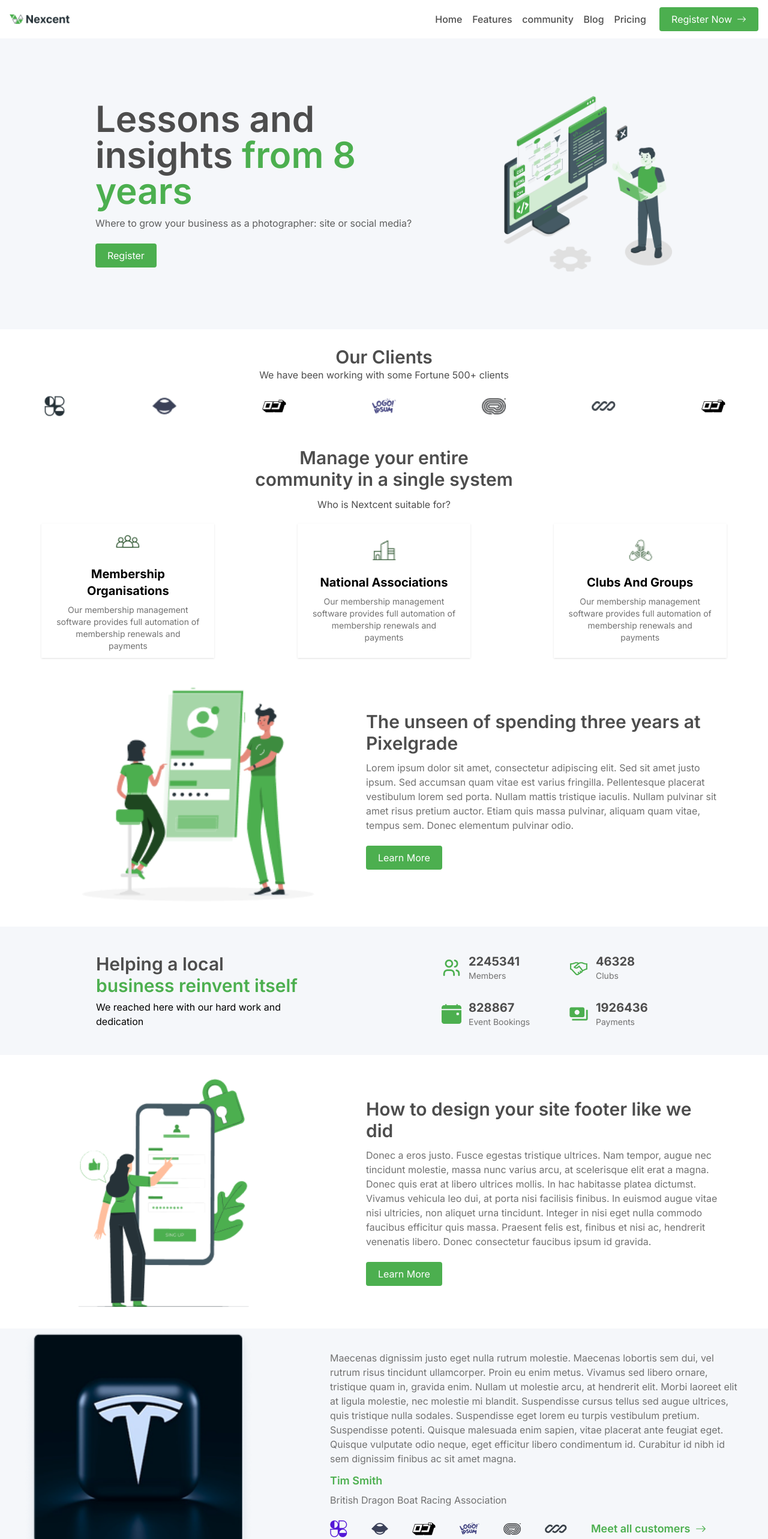
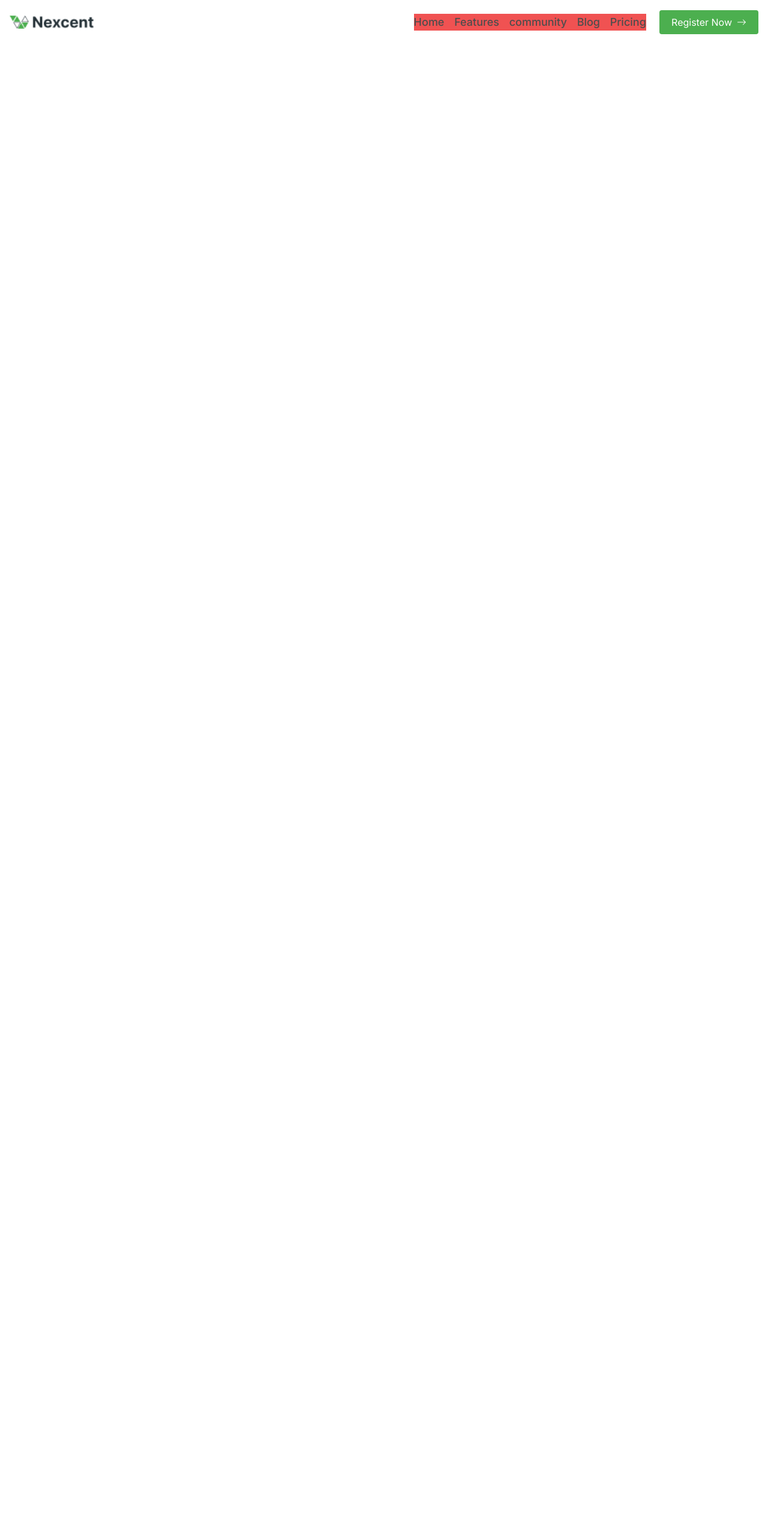
Before and after one commit to Kamron-Ems/Landing-Page-NExt.Js, a Next.js app: page / in a window 1280 px wide. Shown: the top 2566 px of the page at 60% size. After the commit the page ends 800 px from the top, so only its background shows below. Built offline with nearby package versions, Linux system fonts and the light colour scheme.

Commit message:
amelioration du code

```diff
--- a/app/components/ActionButton/index.jsx
+++ b/app/components/ActionButton/index.jsx
@@ -4,7 +4,7 @@ import { BsArrowRight } from 'react-icons/bs'
 function ActionButton() {
   return (
     <div className='bg-background '>
-      <div className='container mx-auto space-y-7 p-7 '>
+      <div className='container mx-auto space-y-7 p-10  '>
         <h1 className='font-semibold text-6xl max-w-[618px] text-center mx-auto text-[#263238] ' >
           Pellentesque suscipit fringilla libero eu.
         </h1>
--- a/app/components/CaringSection/index.jsx
+++ b/app/components/CaringSection/index.jsx
@@ -27,15 +27,15 @@ const DataCard = [
 
 function CaringSection() {
   return (
-    <div className='container mx-auto space-y-5' >
+    <div className='container mx-auto space-y-9' >
         {/* Title section */}
       <div className=' space-y-3'>
         {/* title */}
         <h1 className='h1 text-center ' >Caring is the new marketing</h1>
-        <p className='text-text_lambda w-[550px] text-center mx-auto' >The Nextcent blog is the best place to read about the latest membership insights, trends and more. See who's joining the community, read about how our community are increasing their membership income and lot's more. </p>
+        <p className='text-text_lambda max-w-[550px] text-center mx-auto' >The Nextcent blog is the best place to read about the latest membership insights, trends and more. See who's joining the community, read about how our community are increasing their membership income and lot's more. </p>
       </div>
       {/* card section */}
-      <div className='grid gap-36 lg:grid-cols-3 sm:grid-cols-1 md:grid-cols-2 place-items-center justify-items-center items-center  px-32 '>
+      <div className='grid gap-y-36 lg:grid-cols-3 grid-cols-1 md:grid-cols-2 place-items-center justify-items-center items-center gap-x-60  px-32 '>
         {
             DataCard.map((item)=>(
                 <div
--- a/app/components/Community/index.js
+++ b/app/components/Community/index.js
@@ -49,7 +49,7 @@ function Community() {
         {DataIcon.map((item)=>(
             <div
               key={item.id}
-              className=' relative md:h-56   md:max-w-72 flex shadow flex-col gap-2 justify-center px-6 py-4  '
+              className=' relative md:h-56   md:max-w-72 flex shadow hover:shadow-lg flex-col gap-2 justify-center px-6 py-4  '
             >
               <div className='space-y-3' >
                 {/* Icon */}
--- a/app/components/Footer/index.jsx
+++ b/app/components/Footer/index.jsx
@@ -13,7 +13,7 @@ function Footer() {
   return (
     <div className='bg-[#263238] py-12'>
       <div className='container mx-auto'>
-        <div className='py-5 flex flex-wrap sm:flex-row bg-rejd-400 gap-10 lg:gap-56 justify-center ' >
+        <div className='py-5 flex flex-wrap sm:flex-row bg-rejd-400 gap-10 lg:gap-10 justify-between mx-5 md:ml-0 lg:px-28 ' >
 
         {/* About Entreprise  */}
         <div className='flex flex-col gap-8 pb-2 h-full ' >
@@ -48,7 +48,7 @@ function Footer() {
             </div>
         </div>
         {/* Content page links */}
-        <div className=' grid md:grid-col-2 lg:grid-flow-col gap-5 lg:gap-24 flex-wrap'>
+        <div className=' grid grid-cols-2 gap-24 '>
           {/* Company */}
           <div className=' space-y-5 '>
             <h2 className='text-white font-semibold text-lg ' >Company</h2>
@@ -71,6 +71,7 @@ function Footer() {
               <li>Status</li>
             </ul>
           </div >
+        </div>
           {/* Stay up to date */}
           <div className=' space-y-5 '>
             <h2 className='text-white font-semibold text-lg ' >Stay up to date</h2>
@@ -81,7 +82,6 @@ function Footer() {
             </div>
           </div>
         </div>
-        </div>
       </div>
     </div>
   )
--- a/app/components/Hero/index.js
+++ b/app/components/Hero/index.js
@@ -76,14 +76,16 @@ function Hero() {
             </div>
             {/* Left Image section */}
             <div
-              // className='hidden md:block'
+              className='relative w-[350px] h-[350px] lg:w-[282.16px] lg:h-[293px]'
             >
               <Img
-                src={item.img} alt={"f"}
-                height={300}
-                width={300}
-                className=' w-[272.16px] h-[283px] lg:w-[282.16px] lg:h-[293px] object-contain '
-              />
+                src={item.img} alt={"Hero image"}
+                // height={300}
+                // width={300}
+                fill
+                priority
+                className=' object-contain '
+                />
             </div>
           </div>
           ))
--- a/app/components/Informations/index.js
+++ b/app/components/Informations/index.js
@@ -7,10 +7,12 @@ function Informations({title,img,description}) {
   return (
     <div className=' container px-20 mx-auto flex flex-col md:flex-row items-center gap-10 md:gap-0 justify-between'>
       {/* Left Section */}
-      <div className=' h-96 max-w-[500px] '>
+      <div className=' relative h-96 w-[100%] '>
         <Image
-          src={img} alt="" height={301} width={307}
-          className='object-contain w-full h-full '
+          src={img} alt=""
+          // height={301} width={307}
+          fill
+          className='object-contain ws-full sh-full '
         />
       </div>
       {/* Right Section */}
--- a/app/components/Navbar/index.js
+++ b/app/components/Navbar/index.js
@@ -1,5 +1,6 @@
 "use client"
 import Image from 'next/image'
+import logo from '@/public/Logo/Logo1.png'
 import React, { useState } from 'react'
 // import { Menu } from 'lucide-react';
 import { BiCloset, BiMenu } from 'react-icons/bi'
@@ -34,19 +35,22 @@ function NavBar() {
   const [menu, setMenu]= useState(true)
 
   return (
-    <div className='min-w-96 px-4 relative container mx-auto flex justify-between items-center py-3 sm:space-x-12'>
+    <div className=' min-w-[420px] px-4 relative container mx-auto flex justify-between items-center py-3 sm:space-x-12'>
       {/* Logo */}
-      <div>
+      <div className='relative w-[140px] h-[50px]'>
         <Image
-          src="/Logo/Logo1.png" alt="" width={100} height={10}
-          className='w-[100] h-[100]'
+          src={logo} alt=""
+          // width={100} height={10}
+          fill
+          priority
+          className='object-contain '
         />
       </div>
       {/* bar menu */}
       <div className='flex items-center space-x-[22.27px] ' >
         {/* Items Nav bar */}
         <div
-          className={` ${menu && "hidden" } md:block bg-redd-500 w-fit h-fit`}
+          className={` ${menu && "hidden" } md:block bg-red-500 w-fit h-fit`}
         >
         <div
           className='flex md:flex-row absolute md:static duration-500 transform top-16  right-1/2 left-1/2 flex-col items-center space-x-[16.71px] space-y-5 md:space-y-0 text-text_title'
@@ -55,7 +59,7 @@ function NavBar() {
                 DataNav.map((item)=>(
                     <div
                       key={item.id}
-                      className='font-medium cursor-pointer md:bg-white hover:text-black '
+                      className='font-medium text-lg cursor-pointer  hover:text-primary hover:scale-110 transition-transform '
                     >{item.title}</div>
                 ))
             }
@@ -73,6 +77,25 @@ function NavBar() {
               }
             </div>
       </div>
+      {/* nav for small breakpoint  */}
+      {/* <div className='bg-red-200'>
+        <div
+          className='absolute top-16 left-[40%] transform -translate-x-1/2 -translate-y-1/2  left-0v space-y-2'
+        >
+          {
+            DataNav.map((item)=>(
+              <div
+                className=''
+                key={item.id}
+              >
+                <span
+                  className='font-medium text-lg cursor-pointer '
+                >{item.title}</span>
+              </div>
+            ))
+          }
+        </div>
+      </div> */}
     </div>
   )
 }
--- a/app/components/OfferSection/index.js
+++ b/app/components/OfferSection/index.js
@@ -55,17 +55,18 @@ function OfferSection() {
       </div>
       {/* Icon section */}
       <div
-        className='grid grid-cols-3 sm:grid-cols-4 md:grid-cols-7 items-center pyh-8 justify-between '
+        className='grid grid-cols-3 sm:grid-cols-4 md:grid-cols-7 gap-y-6 place-items-center items-center pyh-8 justify-between '
       >
         {DataIcon.map((item)=>(
           <div
             key={item.id}
-            className=' flex justify-center'
+            className=' flex justify-center relative h-10 w-10 '
           >
           <Image src={item.icon} alt=''
-            width={30}
-            height={30}
-            className='h-10 w-10 hw-14 fw-14 object-contain mb-5 '
+            // width={30}
+            // height={30}
+            fill
+            className='object-contain mb-5 '
           />
           </div>
         ))}
--- a/app/components/SecondBanner/index.js
+++ b/app/components/SecondBanner/index.js
@@ -41,8 +41,8 @@ const DataIcons =[
 
 function SecondBanner() {
   return (
-    <div>
-      <div className=' container px-10 mx-auto bg-background flex flex-col md:flex-row items-center gap-10 md:gap-0 justify-between'>
+    <div className='bg-background'>
+      <div className=' container py-9 px-10 mx-auto flex flex-col md:flex-row items-center gap-10 md:gap-0 justify-between'>
       {/* Left Section */}
       <div className=' h-96 max-w-[500px] '>
         <Image
@@ -68,13 +68,17 @@ function SecondBanner() {
           </div>
         </div>
         {/* List Icon */}
-          <div className='flex gap-10 items-center  ' >
+          <div className='flex flex-wrap gap-x-10 gap-y-5 items-center  ' >
             {
               DataIcons.map((item)=>(
                 <div
                   key={item.id}
+                  className=' relative h-10 w-10 '
                 >
-                  <Image src={item.icon} alt=''  />
+                  <Image src={item.icon} alt=''
+                    fill
+                    className='object-contain'
+                  />
                 </div>
               ))
             }
--- a/app/page.tsx
+++ b/app/page.tsx
@@ -30,7 +30,7 @@ export default function Root() {
   return (
     <div className="">
       <NavBar/>
-      <Hero/>
+      {/* <Hero/>
       <OfferSection/>
       <Community/>
       <div className="space-y-9 ">
@@ -43,7 +43,7 @@ export default function Root() {
       <footer className="mt-56">
       <ActionButton/>
       <Footer/>
-      </footer>
+      </footer> */}
     </div>
   );
 }
```
